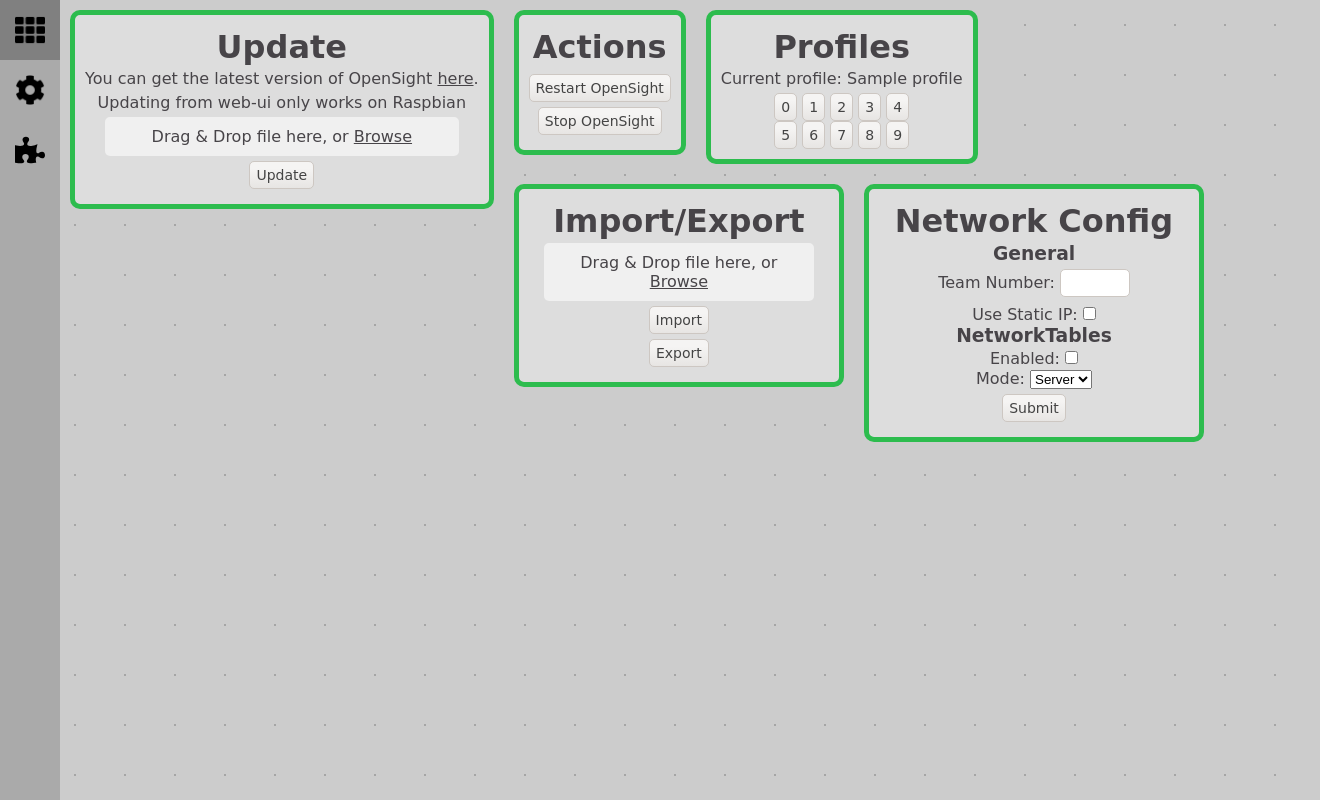
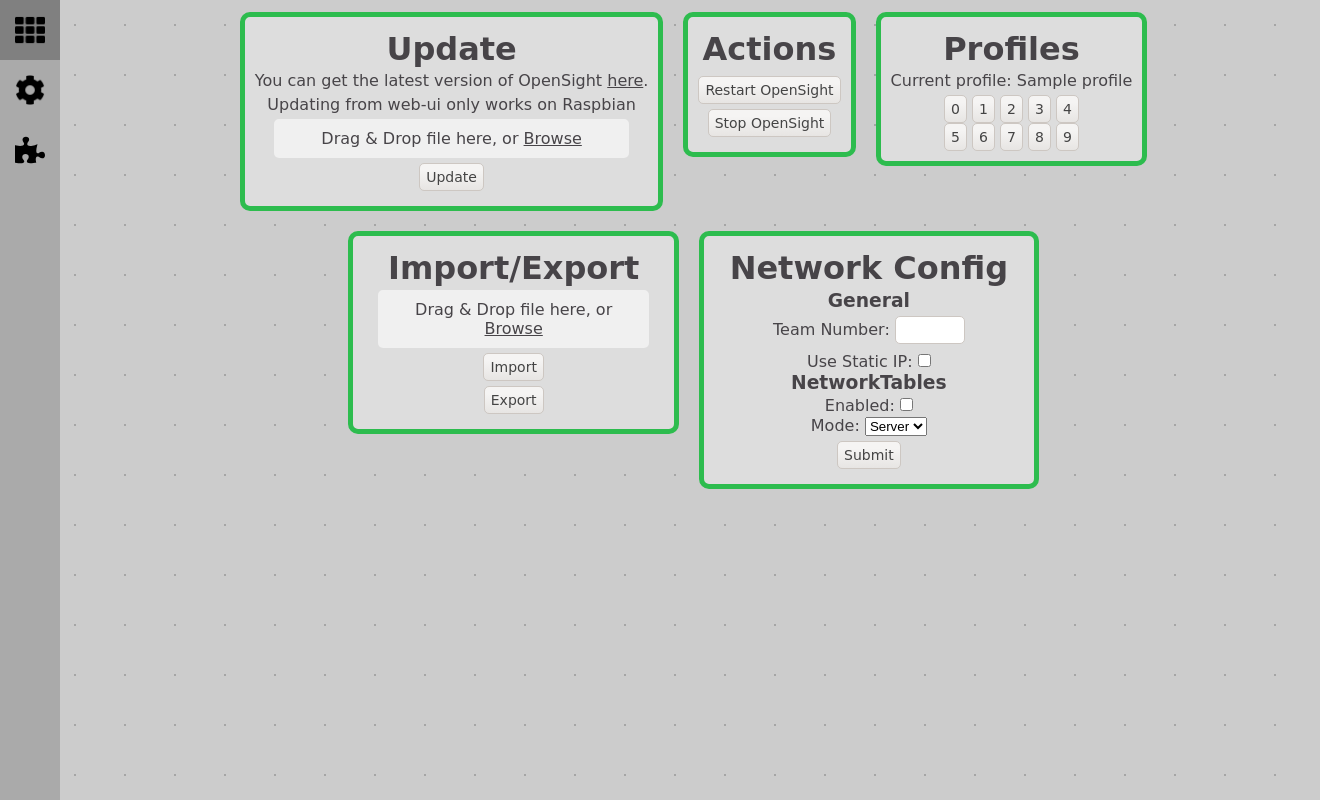
Before and after one commit to opensight-cv/opensight, a Python web app: template opsi/webserver/templates/settings.html in a window 1320 px wide. Run offline with Jinja, Linux system fonts and the light colour scheme; the template is opened without the code that fills it: most values are stand-ins (such as "Sample title", 1, 10 or a date in 2020).

Commit message:
F: Make settings into a table, resizes no longer produces unexpected results

```diff
--- a/opsi/frontend/styles/node.css
+++ b/opsi/frontend/styles/node.css
@@ -47,6 +47,14 @@ a {
 p {
   padding-bottom: 5px;
 }
+#prefs-table {
+  display: block;
+}
+#prefs-table td {
+  display: inline-block;
+  vertical-align: top;
+  border: none;
+}
 #preference {
   float: left;
   z-index: 7;
@@ -86,6 +94,7 @@ p {
   width: 96%;
   text-align: center;
   padding-left: 60px;
+  display: inline;
 }
 #upload-form {
   margin: 10px;
--- a/opsi/webserver/templates/settings.html
+++ b/opsi/webserver/templates/settings.html
@@ -7,6 +7,9 @@
 
 {% block content %}
 <div id="prefs-container">
+    <table id="prefs-table">
+        <tr>
+            <td>
                 <div id="preference">
                     <h1>Update</h1>
                     <p>
@@ -19,6 +22,8 @@
                     </form>
                     <input class="update-button" id="update-button" type="button" value="Update"/>
                 </div>
+            </td>
+            <td>
                 <div id="preference">
                     <h1>Actions</h1>
                     {% if daemon %}
@@ -30,6 +35,8 @@
                     <input id="shutdown" type="button" value="Stop OpenSight"/>
                     {% endif %}
                 </div>
+            </td>
+            <td>
                 <div id="preference">
                     <h1>Profiles</h1>
                     <p>Current profile: {{persist.profile}}</p>
@@ -45,6 +52,8 @@
                     <input id="profile-button" type="button" value="8"/>
                     <input id="profile-button" type="button" value="9"/>
                 </div>
+            </td>
+            <td>
                 <div id="preference">
                     <h1>Import/Export</h1>
                     <form id="import-form" enctype="multipart/form-data" method="post" name="import-form">
@@ -53,6 +62,8 @@
                     <input id="import-button" type="button" value="Import"/>
                     <input id="export-button" type="button" value="Export"/>
                 </div>
+            </td>
+            <td>
                 <div id="preference">
                     <h1>Network Config</h1>
                     <form id="network-form" enctype="multipart/form-data" method="post" name="import-form">
@@ -74,5 +85,8 @@
                     </form>
                     <input id="network-button" type="button" value="Submit"/>
                 </div>
+            </td>
+        </tr>
+    </table>
 </div>
 {% endblock %}
```
Lines whose indentation alone changed are shown as unchanged.
